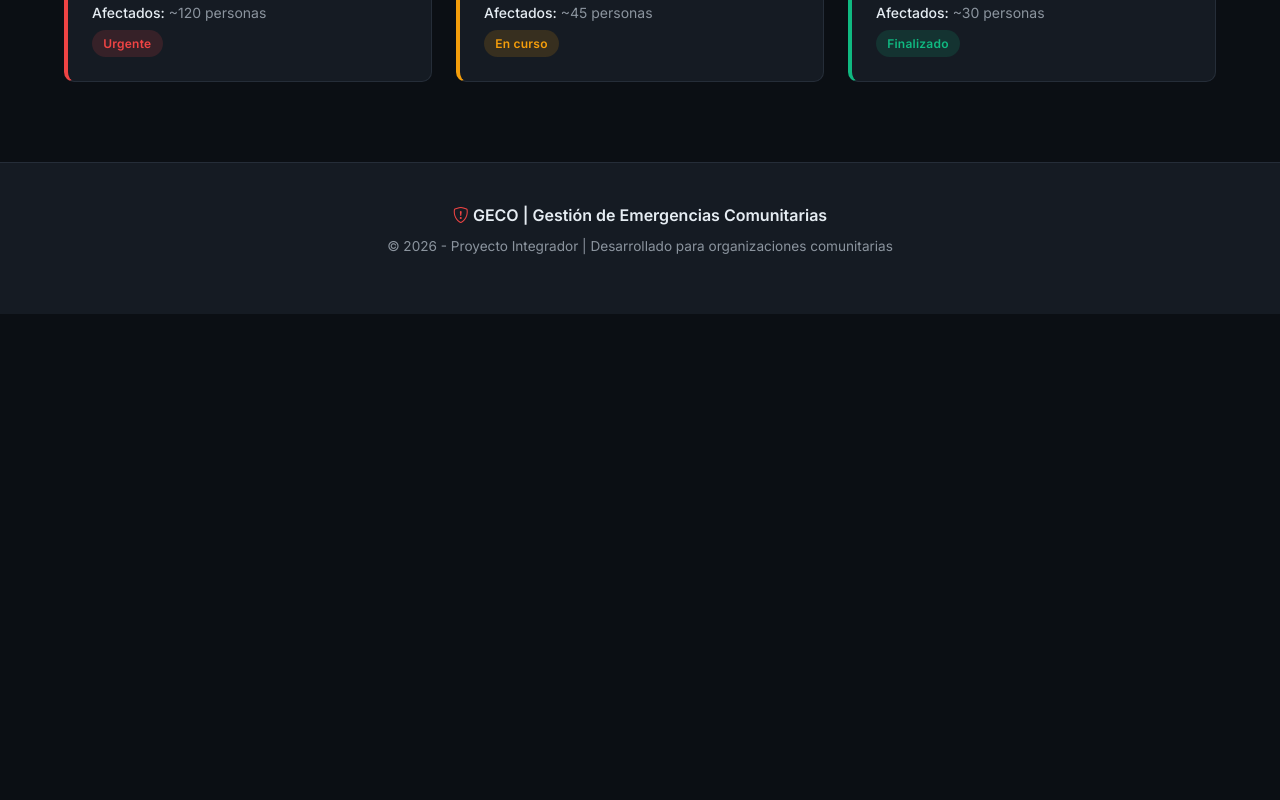
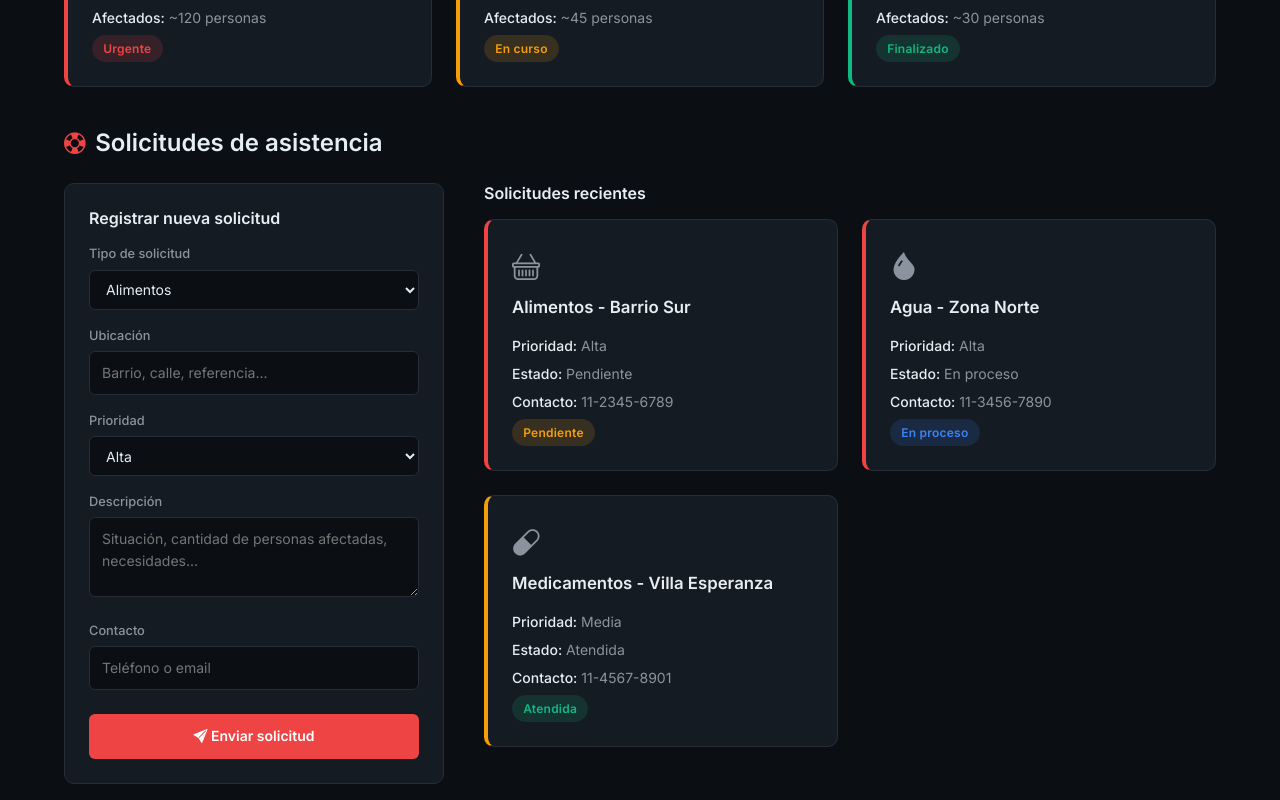
Before and after one commit to conty-111/geco-frontend, a React (Vite) app: page / in a window 1280 px wide. Shown: the part 700-1500 px from the top of the page. Before the commit the page ends 1014 px from the top, so only its background shows below. Built offline with nearby package versions, Linux system fonts and the light colour scheme.

Commit message:
feat: agrega seccion Solicitudes con formulario validado y alta dinamica

```diff
--- a/src/App.jsx
+++ b/src/App.jsx
@@ -1,5 +1,6 @@
 import Navbar from "./components/layout/Navbar";
 import Hero from "./components/sections/Hero";
+import Solicitudes from "./components/sections/Solicitudes";
 import Footer from "./components/layout/Footer";
 import Tarjeta from "./components/ui/Tarjeta";
 import TituloSeccion from "./components/ui/TituloSeccion";
@@ -11,7 +12,8 @@ export default function App() {
       <Navbar />
       <Hero />
 
-      <main style={{ maxWidth: "1200px", margin: "0 auto", padding: "2.5rem 1.5rem" }}>
+      <main className="contenido">
+        <section className="seccion">
           <TituloSeccion icono="bi-exclamation-triangle-fill" texto="Emergencias activas" />
 
           <div className="grilla-tarjetas">
@@ -26,6 +28,9 @@ export default function App() {
               />
             ))}
           </div>
+        </section>
+
+        <Solicitudes />
       </main>
 
       <Footer />
--- /dev/null
+++ b/src/components/sections/Solicitudes.jsx
@@ -0,0 +1,161 @@
+import { useState } from "react";
+import TituloSeccion from "../ui/TituloSeccion";
+import Tarjeta from "../ui/Tarjeta";
+import { solicitudes as solicitudesIniciales } from "../../data/solicitudes";
+
+const TIPOS = [
+  "Alimentos",
+  "Agua",
+  "Medicamentos",
+  "Ropa / Abrigo",
+  "Refugio / Alojamiento",
+  "Asistencia médica",
+  "Evacuación",
+  "Otro",
+];
+
+const PRIORIDADES = ["Alta", "Media", "Baja"];
+
+const FORM_VACIO = {
+  tipo: "Alimentos",
+  ubicacion: "",
+  prioridad: "Alta",
+  descripcion: "",
+  contacto: "",
+};
+
+export default function Solicitudes() {
+  const [form, setForm] = useState(FORM_VACIO);
+  const [errores, setErrores] = useState({});
+  const [mensaje, setMensaje] = useState(null);
+  const [lista, setLista] = useState(solicitudesIniciales);
+
+  function manejarCambio(evento) {
+    const { name, value } = evento.target;
+    setForm({ ...form, [name]: value });
+  }
+
+  function validar() {
+    const nuevosErrores = {};
+
+    if (!form.ubicacion.trim()) nuevosErrores.ubicacion = "Indicá la ubicación";
+    if (!form.descripcion.trim()) nuevosErrores.descripcion = "Describí la situación";
+    if (!form.contacto.trim()) nuevosErrores.contacto = "Dejá un teléfono o email";
+
+    return nuevosErrores;
+  }
+
+  function manejarEnvio(evento) {
+    evento.preventDefault();
+
+    const nuevosErrores = validar();
+    setErrores(nuevosErrores);
+
+    if (Object.keys(nuevosErrores).length > 0) {
+      setMensaje({ tipo: "error", texto: "Revisá los campos marcados antes de enviar." });
+      return;
+    }
+
+    const nueva = {
+      id: Date.now(),
+      icono: "bi-life-preserver",
+      titulo: `${form.tipo} - ${form.ubicacion}`,
+      gravedad: form.prioridad.toLowerCase(),
+      datos: [
+        { label: "Prioridad", valor: form.prioridad },
+        { label: "Estado", valor: "Pendiente" },
+        { label: "Contacto", valor: form.contacto },
+      ],
+      estado: { texto: "Pendiente", tipo: "atencion" },
+    };
+
+    setLista([nueva, ...lista]);
+    setForm(FORM_VACIO);
+    setMensaje({ tipo: "exito", texto: "Solicitud registrada correctamente." });
+  }
+
+  return (
+    <section id="solicitudes" className="seccion">
+      <TituloSeccion icono="bi-life-preserver" texto="Solicitudes de asistencia" />
+
+      <div className="solicitudes-layout">
+        <form className="formulario" onSubmit={manejarEnvio} noValidate>
+          <h3 className="formulario-titulo">Registrar nueva solicitud</h3>
+
+          <label htmlFor="tipo">Tipo de solicitud</label>
+          <select id="tipo" name="tipo" value={form.tipo} onChange={manejarCambio}>
+            {TIPOS.map((tipo) => (
+              <option key={tipo} value={tipo}>{tipo}</option>
+            ))}
+          </select>
+
+          <label htmlFor="ubicacion">Ubicación</label>
+          <input
+            type="text"
+            id="ubicacion"
+            name="ubicacion"
+            value={form.ubicacion}
+            onChange={manejarCambio}
+            placeholder="Barrio, calle, referencia..."
+            className={errores.ubicacion ? "campo-invalido" : ""}
+          />
+          {errores.ubicacion && <span className="error-texto">{errores.ubicacion}</span>}
+
+          <label htmlFor="prioridad">Prioridad</label>
+          <select id="prioridad" name="prioridad" value={form.prioridad} onChange={manejarCambio}>
+            {PRIORIDADES.map((prioridad) => (
+              <option key={prioridad} value={prioridad}>{prioridad}</option>
+            ))}
+          </select>
+
+          <label htmlFor="descripcion">Descripción</label>
+          <textarea
+            id="descripcion"
+            name="descripcion"
+            value={form.descripcion}
+            onChange={manejarCambio}
+            placeholder="Situación, cantidad de personas afectadas, necesidades..."
+            className={errores.descripcion ? "campo-invalido" : ""}
+          ></textarea>
+          {errores.descripcion && <span className="error-texto">{errores.descripcion}</span>}
+
+          <label htmlFor="contacto">Contacto</label>
+          <input
+            type="text"
+            id="contacto"
+            name="contacto"
+            value={form.contacto}
+            onChange={manejarCambio}
+            placeholder="Teléfono o email"
+            className={errores.contacto ? "campo-invalido" : ""}
+          />
+          {errores.contacto && <span className="error-texto">{errores.contacto}</span>}
+
+          <button type="submit" className="boton-enviar">
+            <i className="bi bi-send-fill"></i> Enviar solicitud
+          </button>
+
+          {mensaje && (
+            <p className={`mensaje mensaje-${mensaje.tipo}`}>{mensaje.texto}</p>
+          )}
+        </form>
+
+        <div className="solicitudes-lista">
+          <h3 className="formulario-titulo">Solicitudes recientes</h3>
+          <div className="grilla-tarjetas">
+            {lista.map((solicitud) => (
+              <Tarjeta
+                key={solicitud.id}
+                icono={solicitud.icono}
+                titulo={solicitud.titulo}
+                gravedad={solicitud.gravedad}
+                datos={solicitud.datos}
+                estado={solicitud.estado}
+              />
+            ))}
+          </div>
+        </div>
+      </div>
+    </section>
+  );
+}
--- a/src/styles/globals.css
+++ b/src/styles/globals.css
@@ -1,5 +1,18 @@
 /* ============================================================
-   GECO - Estilos globales
+   GECO — Estilos globales
+   ------------------------------------------------------------
+   ORDEN DEL ARCHIVO
+   1. Base y reset
+   2. Contenedores y secciones
+   3. Componentes UI reutilizables
+   4. Layout (Navbar, Footer)
+   5. Secciones de la página
+   6. Responsive
+   ============================================================ */
+
+
+/* ============================================================
+   1. BASE Y RESET
    ============================================================ */
 
 * {
@@ -16,28 +29,45 @@ body {
   -webkit-font-smoothing: antialiased;
 }
 
-/* Tipografía */
 h1, h2, h3, h4 {
   font-weight: 600;
   line-height: 1.3;
 }
 
-/* Enlaces */
 a {
   color: inherit;
   text-decoration: none;
 }
 
-/* Texto secundario */
+
+/* ============================================================
+   2. CONTENEDORES Y SECCIONES
+   Estructura general de la página.
+   ============================================================ */
+
+/* Contenedor principal: centra el contenido y limita su ancho */
+.contenido {
+  max-width: 1200px;
+  margin: 0 auto;
+  padding: var(--esp-lg) var(--esp-md);
+}
+
+/* Separación vertical entre secciones */
+.seccion {
+  margin-bottom: var(--esp-lg);
+}
+
 .texto-secundario {
   color: var(--texto-secundario);
 }
 
-/* Secciones */
-.seccion {
-  padding: var(--esp-lg) 0;
-}
-/* ===== TARJETA ===== */
+
+/* ============================================================
+   3. COMPONENTES UI REUTILIZABLES
+   Usados por todas las secciones del proyecto.
+   ============================================================ */
+
+/* ---- 3.1 Tarjeta ---- */
 .tarjeta {
   background-color: var(--superficie);
   border: 1px solid var(--borde);
@@ -53,18 +83,10 @@ a {
   transform: translateY(-2px);
 }
 
-/* Borde lateral según gravedad */
-.tarjeta-alta {
-  border-left: 4px solid var(--alerta);
-}
-
-.tarjeta-media {
-  border-left: 4px solid var(--atencion);
-}
-
-.tarjeta-baja {
-  border-left: 4px solid var(--resuelto);
-}
+/* Borde lateral de color según gravedad */
+.tarjeta-alta   { border-left: 4px solid var(--alerta); }
+.tarjeta-media  { border-left: 4px solid var(--atencion); }
+.tarjeta-baja   { border-left: 4px solid var(--resuelto); }
 
 .tarjeta-icono {
   font-size: 1.75rem;
@@ -90,7 +112,9 @@ a {
   font-weight: 500;
 }
 
-/* ===== ETIQUETA ===== */
+/* ---- 3.2 Etiqueta (estado) ---- */
+/* margin-top: auto empuja la etiqueta al pie de la tarjeta,
+   para que todas queden alineadas aunque tengan distinta altura */
 .etiqueta {
   display: inline-block;
   align-self: flex-start;
@@ -102,27 +126,12 @@ a {
   letter-spacing: 0.02em;
 }
 
-.etiqueta-alerta {
-  background-color: rgba(239, 68, 68, 0.15);
-  color: var(--alerta);
-}
+.etiqueta-alerta   { background-color: rgba(239, 68, 68, 0.15);  color: var(--alerta); }
+.etiqueta-atencion { background-color: rgba(245, 158, 11, 0.15); color: var(--atencion); }
+.etiqueta-resuelto { background-color: rgba(16, 185, 129, 0.15); color: var(--resuelto); }
+.etiqueta-info     { background-color: rgba(59, 130, 246, 0.15); color: var(--info); }
 
-.etiqueta-atencion {
-  background-color: rgba(245, 158, 11, 0.15);
-  color: var(--atencion);
-}
-
-.etiqueta-resuelto {
-  background-color: rgba(16, 185, 129, 0.15);
-  color: var(--resuelto);
-}
-
-.etiqueta-info {
-  background-color: rgba(59, 130, 246, 0.15);
-  color: var(--info);
-}
-
-/* ===== TÍTULO DE SECCIÓN ===== */
+/* ---- 3.3 Título de sección ---- */
 .titulo-seccion {
   font-size: 1.5rem;
   font-weight: 600;
@@ -138,7 +147,7 @@ a {
   font-size: 1.35rem;
 }
 
-/* ===== BARRA DE PROGRESO ===== */
+/* ---- 3.4 Barra de progreso ---- */
 .barra-progreso {
   margin-top: var(--esp-sm);
 }
@@ -166,13 +175,21 @@ a {
   transition: width 0.4s ease;
 }
 
-/* ===== GRILLA DE TARJETAS ===== */
+/* ---- 3.5 Grilla de tarjetas ---- */
+/* auto-fit + minmax: las columnas se acomodan solas según el ancho */
 .grilla-tarjetas {
   display: grid;
   grid-template-columns: repeat(auto-fit, minmax(260px, 1fr));
   gap: var(--esp-md);
 }
-/* ===== NAVBAR ===== */
+
+
+/* ============================================================
+   4. LAYOUT
+   ============================================================ */
+
+/* ---- 4.1 Navbar ---- */
+/* sticky + blur: queda fija al hacer scroll y desenfoca lo de atrás */
 .navbar-geco {
   position: sticky;
   top: 0;
@@ -198,7 +215,6 @@ a {
   align-items: center;
   gap: 0.5rem;
   color: var(--texto);
-  text-decoration: none;
   font-weight: 700;
   font-size: 1.25rem;
   letter-spacing: 0.04em;
@@ -213,14 +229,11 @@ a {
   display: flex;
   list-style: none;
   gap: var(--esp-sm);
-  margin: 0;
-  padding: 0;
   flex-wrap: wrap;
 }
 
 .navbar-enlaces a {
   color: var(--texto-secundario);
-  text-decoration: none;
   font-size: 0.875rem;
   font-weight: 500;
   padding: 0.4rem 0.2rem;
@@ -233,7 +246,7 @@ a {
   border-bottom-color: var(--alerta);
 }
 
-/* ===== FOOTER ===== */
+/* ---- 4.2 Footer ---- */
 .footer-geco {
   border-top: 1px solid var(--borde);
   background-color: var(--superficie);
@@ -262,22 +275,12 @@ a {
   font-size: 0.85rem;
 }
 
-/* ===== RESPONSIVE ===== */
-@media (max-width: 768px) {
-  .navbar-contenido {
-    flex-direction: column;
-    align-items: flex-start;
-  }
 
-  .navbar-enlaces {
-    gap: 0.75rem;
-  }
+/* ============================================================
+   5. SECCIONES DE LA PÁGINA
+   ============================================================ */
 
-  .navbar-enlaces a {
-    font-size: 0.8rem;
-  }
-}
-/* ===== HERO ===== */
+/* ---- 5.1 Hero ---- */
 .hero {
   position: relative;
   background-image: url("/img/hero-accion.jpg");
@@ -286,7 +289,8 @@ a {
   border-bottom: 1px solid var(--borde);
 }
 
-/* Capa oscura sobre la imagen */
+/* Capa oscura sobre la imagen. Pseudoelemento en vez de div
+   porque es decoración visual, no contenido */
 .hero::before {
   content: "";
   position: absolute;
@@ -298,6 +302,7 @@ a {
   );
 }
 
+/* position: relative para que el texto quede por encima del overlay */
 .hero-contenido {
   position: relative;
   max-width: 1200px;
@@ -324,6 +329,7 @@ a {
   max-width: 600px;
 }
 
+/* Doble clase para ganar en especificidad sobre reglas de párrafo */
 .hero .hero-texto {
   color: var(--texto-secundario);
   font-size: 1rem;
@@ -357,13 +363,141 @@ a {
   color: var(--borde);
 }
 
+/* ---- 5.2 Solicitudes ---- */
+/* minmax(0, ...) permite que las columnas se achiquen
+   por debajo del ancho de su contenido y no desborden */
+.solicitudes-layout {
+  display: grid;
+  grid-template-columns: minmax(0, 380px) minmax(0, 1fr);
+  gap: var(--esp-lg);
+  align-items: start;
+}
+
+.solicitudes-lista .grilla-tarjetas {
+  grid-template-columns: repeat(auto-fit, minmax(280px, 1fr));
+}
+
+/* ---- 5.3 Formularios ---- */
+.formulario {
+  background-color: var(--superficie);
+  border: 1px solid var(--borde);
+  border-radius: var(--radio);
+  padding: var(--esp-md);
+}
+
+.formulario-titulo {
+  font-size: 1rem;
+  font-weight: 600;
+  color: var(--texto);
+  margin-bottom: var(--esp-sm);
+}
+
+.formulario label {
+  display: block;
+  font-size: 0.8rem;
+  font-weight: 500;
+  color: var(--texto-secundario);
+  margin-top: var(--esp-sm);
+  margin-bottom: 0.3rem;
+}
+
+.formulario input,
+.formulario select,
+.formulario textarea {
+  width: 100%;
+  padding: 0.6rem 0.75rem;
+  background-color: var(--fondo);
+  border: 1px solid var(--borde);
+  border-radius: 6px;
+  color: var(--texto);
+  font-family: var(--fuente);
+  font-size: 0.875rem;
+  transition: border-color 0.2s ease;
+}
+
+.formulario input:focus,
+.formulario select:focus,
+.formulario textarea:focus {
+  outline: none;
+  border-color: var(--info);
+}
+
+.formulario textarea {
+  resize: vertical;
+  min-height: 5rem;
+}
+
+/* Estados de validación */
+.campo-invalido {
+  border-color: var(--alerta) !important;
+}
+
+.error-texto {
+  display: block;
+  color: var(--alerta);
+  font-size: 0.75rem;
+  margin-top: 0.25rem;
+}
+
+.boton-enviar {
+  width: 100%;
+  margin-top: var(--esp-md);
+  padding: 0.7rem 1rem;
+  background-color: var(--alerta);
+  color: #fff;
+  border: none;
+  border-radius: 6px;
+  font-family: var(--fuente);
+  font-size: 0.875rem;
+  font-weight: 600;
+  cursor: pointer;
+  transition: opacity 0.2s ease;
+}
+
+.boton-enviar:hover {
+  opacity: 0.88;
+}
+
+.mensaje {
+  margin-top: var(--esp-sm);
+  padding: 0.6rem 0.75rem;
+  border-radius: 6px;
+  font-size: 0.8rem;
+}
+
+.mensaje-error { background-color: rgba(239, 68, 68, 0.12);  color: var(--alerta); }
+.mensaje-exito { background-color: rgba(16, 185, 129, 0.12); color: var(--resuelto); }
+
+
+/* ============================================================
+   6. RESPONSIVE
+   Todas las media queries juntas al final, de mayor a menor.
+   ============================================================ */
+
+/* ---- Tablet: hasta 900px ---- */
+@media (max-width: 900px) {
+  .solicitudes-layout {
+    grid-template-columns: 1fr;
+  }
+}
+
+/* ---- Celular: hasta 768px ---- */
 @media (max-width: 768px) {
+  .navbar-contenido {
+    flex-direction: column;
+    align-items: flex-start;
+  }
+
+  .navbar-enlaces {
+    gap: 0.75rem;
+  }
+
+  .navbar-enlaces a {
+    font-size: 0.8rem;
+  }
+
   .hero-titulo {
     font-size: 1.6rem;
-  }
-
-  .hero-estado-separador {
-    display: none;
   }
 
   .hero-estado {
@@ -371,4 +505,8 @@ a {
     align-items: flex-start;
     gap: 0.5rem;
   }
+
+  .hero-estado-separador {
+    display: none;
+  }
 }
```
Lines whose indentation alone changed are shown as unchanged.
